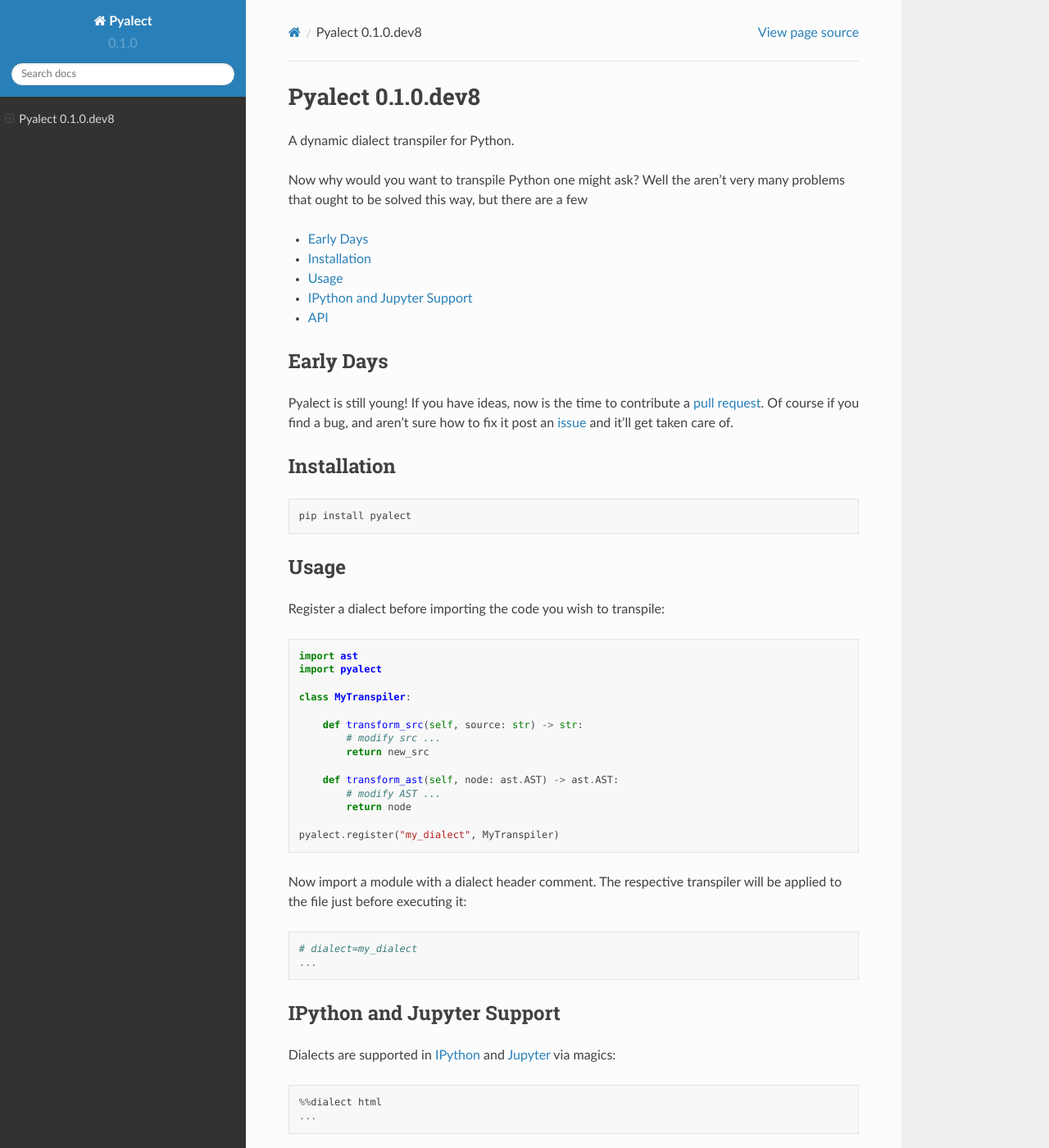
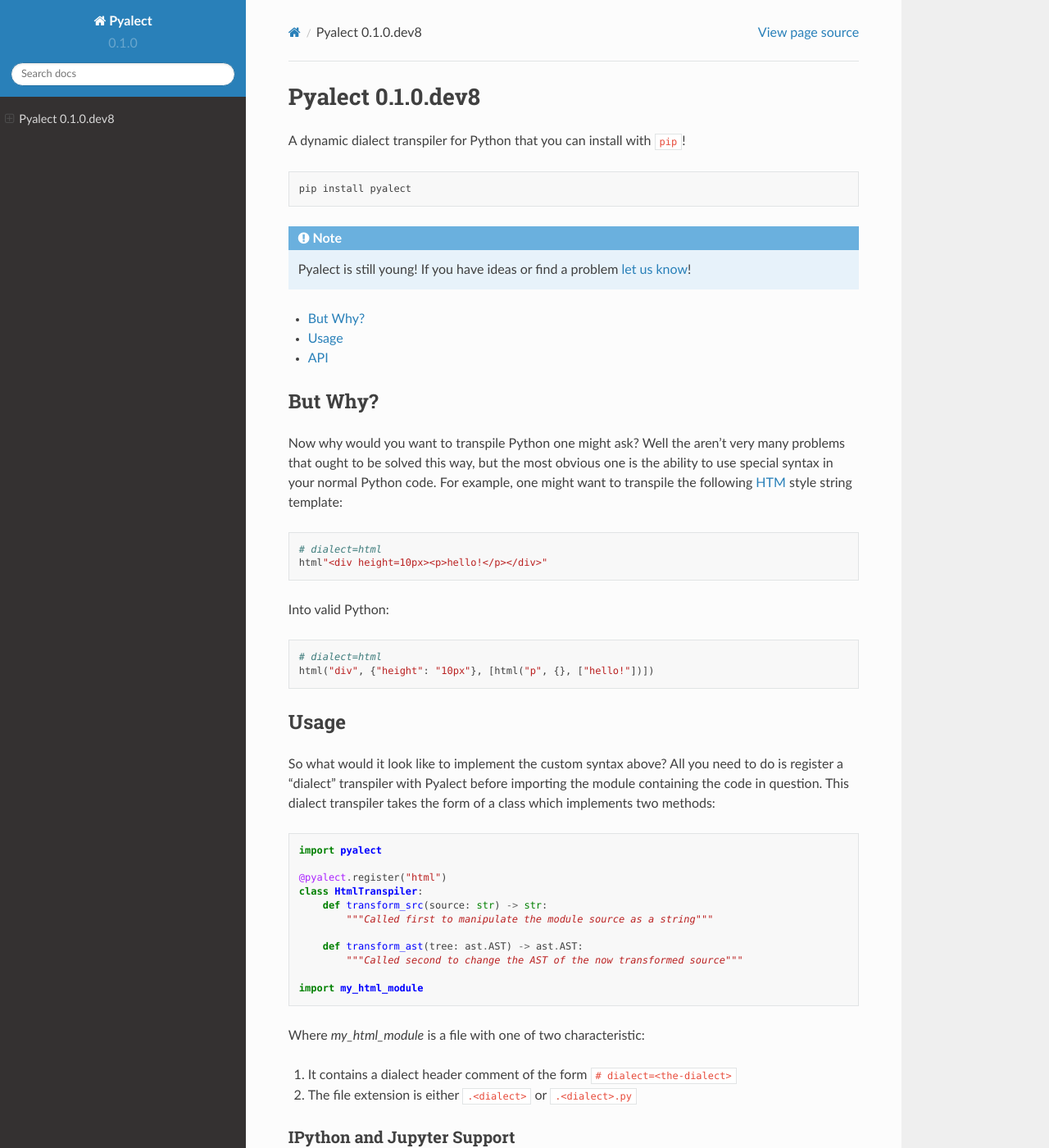
Before and after one commit to rmorshea/pyalect, a Sphinx documentation site: the page built from docs/source/index.rst, in a window 1280 px wide and 1400 px high. Shown: the whole window at 82% size. Built offline with Sphinx 7.4.7 and the Read the Docs theme 2.0.0, drawn with Linux system fonts in a browser that asks for light colours.

Commit message:
update docs slightly

```diff
--- a/docs/source/index.rst
+++ b/docs/source/index.rst
@@ -1,10 +1,15 @@
 Pyalect |release|
 =================
 
-A dynamic dialect transpiler for Python.
+A dynamic dialect transpiler for Python that you can install with ``pip``!
 
-Now why would you want to transpile Python one might ask? Well the aren't very many
-problems that ought to be solved this way, but there are a few
+.. code-block:: bash
+
+    pip install pyalect
+
+.. note::
+
+    Pyalect is still young! If you have ideas or find a problem `let us know <issue>`_!
 
 
 .. contents::
@@ -12,55 +17,58 @@
   :depth: 1
 
 
-Early Days
-----------
+But Why?
+--------
 
-Pyalect is still young! If you have ideas, now is the time to contribute a `pull request`_.
-Of course if you find a bug, and aren't sure how to fix it post an `issue`_ and it'll get
-taken care of.
+Now why would you want to transpile Python one might ask? Well the aren't very many
+problems that ought to be solved this way, but the most obvious one is the ability to
+use special syntax in your normal Python code. For example, one might want to transpile
+the following `HTM <https://github.com/developit/htm>`__ style string template:
 
+.. code-block::
 
-Installation
-------------
+    # dialect=html
+    html"<div height=10px><p>hello!</p></div>"
 
-.. code-block:: bash
+Into valid Python:
 
-    pip install pyalect
+.. code-block::
+
+    # dialect=html
+    html("div", {"height": "10px"}, [html("p", {}, ["hello!"])])
 
 
 Usage
 -----
 
-Register a dialect before importing the code you wish to transpile:
+So what would it look like to implement the custom syntax above? All you need to do is
+register a "dialect" transpiler with Pyalect before importing the module containing the
+code in question. This dialect transpiler takes the form of a class which implements two
+methods:
 
 .. code-block::
 
-    import ast
     import pyalect
 
-    class MyTranspiler:
+    @pyalect.register("html")
+    class HtmlTranspiler:
+        def transform_src(source: str) -> str:
+            """Called first to manipulate the module source as a string"""
 
-        def transform_src(self, source: str) -> str:
-            # modify src ...
-            return new_src
+        def transform_ast(tree: ast.AST) -> ast.AST:
+            """Called second to change the AST of the now transformed source"""
 
-        def transform_ast(self, node: ast.AST) -> ast.AST:
-            # modify AST ...
-            return node
+    import my_html_module
 
-    pyalect.register("my_dialect", MyTranspiler)
+Where `my_html_module` is a file with one of two characteristic:
 
-Now import a module with a dialect header comment. The respective transpiler will be
-applied to the file just before executing it:
+1. It contains a dialect header comment of the form ``# dialect=<the-dialect>``
 
-.. code-block:: python
-
-    # dialect=my_dialect
-    ...
+2. The file extension is either ``.<dialect>`` or ``.<dialect>.py``
 
 
 IPython and Jupyter Support
----------------------------
+...........................
 
 Dialects are supported in `IPython <http://ipython.org/>`__ and
 `Jupyter <https://jupyter.org>`__ via magics:
```
Also changed, not shown: docs/source/api.rst (deleted, +0 -10 lines).
